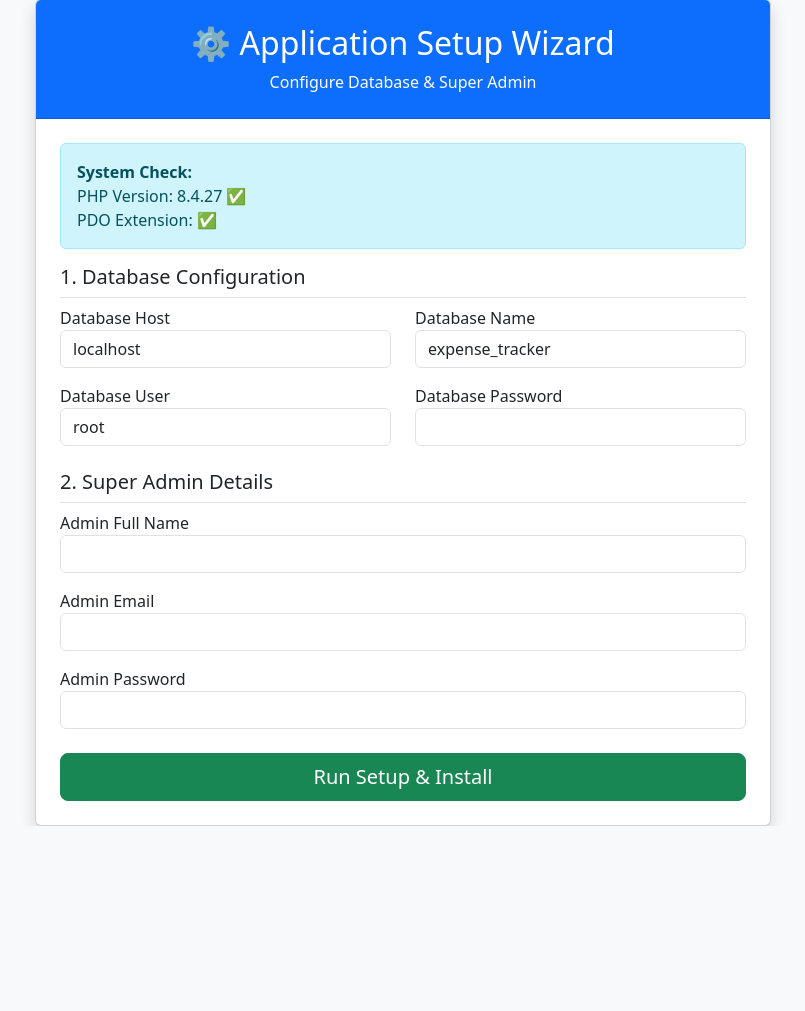
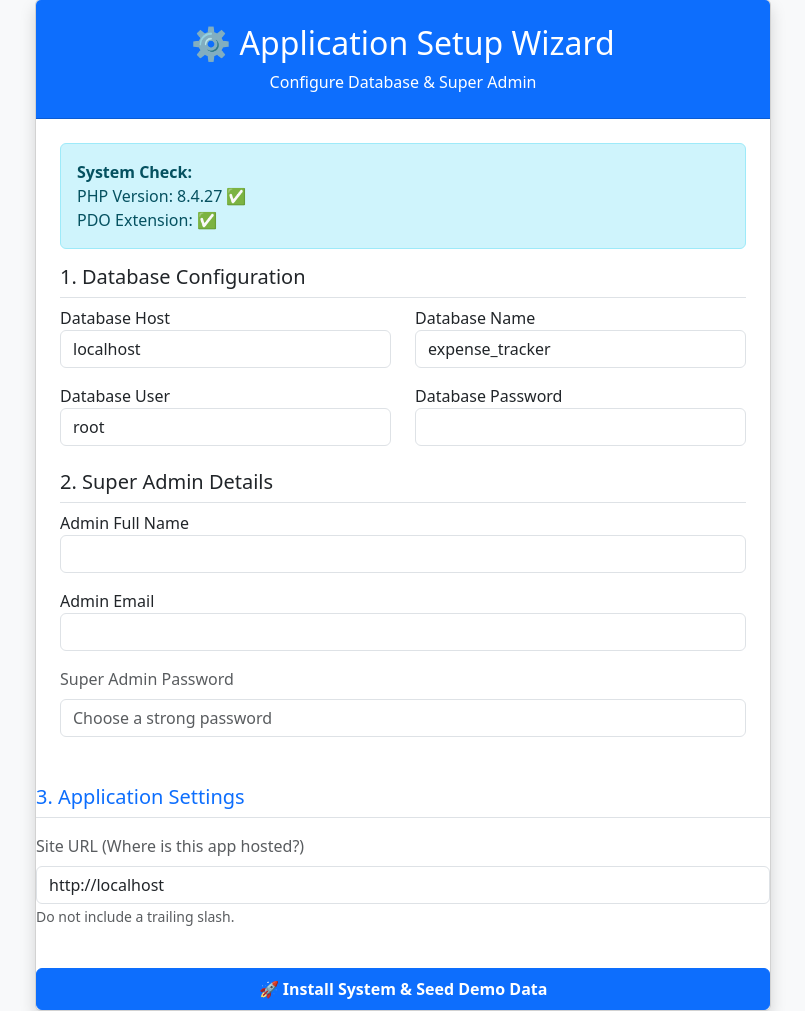
Before and after one commit to jayshreeganesh/daily-expense-tracker-system, a PHP site: page /setup.php in a window 1280 px wide. Shown: the part 49-1060 px from the top of the page, without its empty margins (237-1042 px from the left). Before the commit the page ends 875 px from the top, so only its background shows below. Run offline with PHP 8.4, Linux system fonts and the light colour scheme.

Commit message:
fix(setup): Make installer compatible with shared hosting MySQL permissions and dynamic URLs

```diff
--- a/database.sql
+++ b/database.sql
@@ -1,5 +1,3 @@
-CREATE DATABASE IF NOT EXISTS `expense_tracker`;
-USE `expense_tracker`;
 
 DROP TABLE IF EXISTS `audit_logs`;
 DROP TABLE IF EXISTS `reminders`;
--- a/public/setup.php
+++ b/public/setup.php
@@ -16,12 +16,25 @@ if ($_SERVER['REQUEST_METHOD'] == 'POST') {
     $admin_email = trim($_POST['admin_email']);
     $admin_pass = trim($_POST['admin_pass']);
 
+    $site_url = rtrim(trim($_POST['site_url']), '/');
+
     try {
-        // Step 1: Connect to MySQL without database to create it if it doesn't exist
-        $pdo = new PDO("mysql:host=$db_host", $db_user, $db_pass);
-        $pdo->setAttribute(PDO::ATTR_ERRMODE, PDO::ERRMODE_EXCEPTION);
-        $pdo->exec("CREATE DATABASE IF NOT EXISTS `$db_name`");
-        $pdo->exec("USE `$db_name`");
+        // Step 1: Securely Connect to MySQL
+        try {
+            // Priority 1: Try connecting directly to the database (Shared Hosting / cPanel behavior)
+            $pdo = new PDO("mysql:host=$db_host;dbname=$db_name", $db_user, $db_pass);
+            $pdo->setAttribute(PDO::ATTR_ERRMODE, PDO::ERRMODE_EXCEPTION);
+        } catch (PDOException $e) {
+            if (strpos($e->getMessage(), 'Unknown database') !== false) {
+                // Priority 2: Database doesn't exist, try connecting to server to create it (Localhost / Root behavior)
+                $pdo = new PDO("mysql:host=$db_host", $db_user, $db_pass);
+                $pdo->setAttribute(PDO::ATTR_ERRMODE, PDO::ERRMODE_EXCEPTION);
+                $pdo->exec("CREATE DATABASE IF NOT EXISTS `$db_name`");
+                $pdo->exec("USE `$db_name`");
+            } else {
+                throw $e; // Rethrow if it's an Access Denied or Host Unreachable error
+            }
+        }
 
         // Step 2: Import database.sql schema
         $sqlFile = __DIR__ . '/../database.sql';
@@ -45,7 +58,7 @@ define('DB_USER', '$db_user');
 define('DB_PASS', '$db_pass');
 define('DB_NAME', '$db_name');
 define('APPROOT', dirname(dirname(__FILE__)));
-define('URLROOT', 'http://localhost:8080');
+define('URLROOT', '$site_url');
 define('SITENAME', 'Daily Expense Tracker');
 ";
         file_put_contents(__DIR__ . '/../app/config/config.php', $configContent);
@@ -156,11 +169,28 @@ define('SITENAME', 'Daily Expense Tracker');
                                     <input type="email" name="admin_email" class="form-control" required>
                                 </div>
                                 <div class="mb-4">
-                                    <label>Admin Password</label>
-                                    <input type="password" name="admin_pass" class="form-control" required>
+                                    <label class="form-label text-muted">Super Admin Password</label>
+                                    <input type="password" name="admin_pass" class="form-control" required minlength="6" placeholder="Choose a strong password">
                                 </div>
+                            </div>
 
-                                <button type="submit" class="btn btn-success btn-lg w-100">Run Setup & Install</button>
+                            <!-- Step 3: Application Settings -->
+                            <div class="mb-4">
+                                <h5 class="text-primary border-bottom pb-2 mb-3">3. Application Settings</h5>
+                                <div class="mb-3">
+                                    <label class="form-label text-muted">Site URL (Where is this app hosted?)</label>
+                                    <?php
+                                        $protocol = (!empty($_SERVER['HTTPS']) && $_SERVER['HTTPS'] !== 'off' || $_SERVER['SERVER_PORT'] == 443) ? "https://" : "http://";
+                                        $defaultUrl = $protocol . $_SERVER['HTTP_HOST'];
+                                    ?>
+                                    <input type="url" name="site_url" class="form-control" required value="<?php echo htmlspecialchars($defaultUrl); ?>" placeholder="e.g. https://myexpenseapp.com">
+                                    <small class="text-muted">Do not include a trailing slash.</small>
+                                </div>
+                            </div>
+
+                            <button type="submit" class="btn btn-primary w-100 py-2 fw-bold">
+                                🚀 Install System & Seed Demo Data
+                            </button>
                             </form>
                         <?php endif; ?>
                     </div>
```
